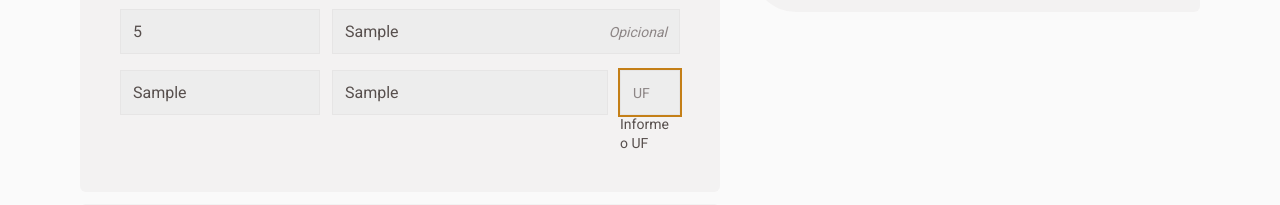
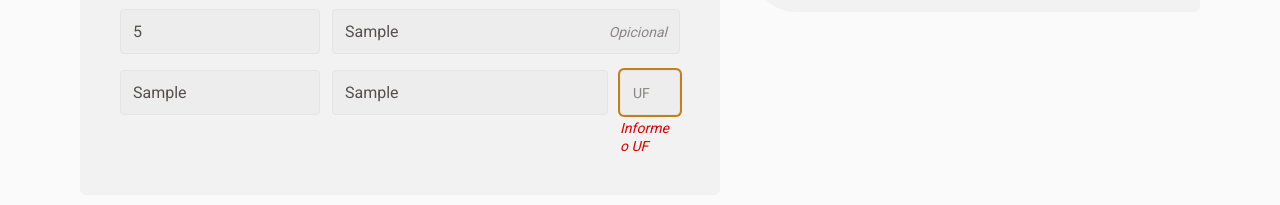
Before and after one commit to rnatu/coffee-delivery, a React (Vite) app: page /checkout in a window 1280 px wide. Both pictures are taken after typing "Sample", "Sample", "5", "Sample", "Sample", "Sample" into the empty fields and a click on the button "Confirmar Pedido". Shown: the part 410-615 px from the top of the page. Built offline with nearby package versions, Linux system fonts and the light colour scheme.

Commit message:
style(Input): add new css for error

```diff
--- a/src/pages/Checkout/components/AddressForm/Input.tsx
+++ b/src/pages/Checkout/components/AddressForm/Input.tsx
@@ -16,7 +16,18 @@ export const Input = forwardRef<HTMLInputElement, InputProps>(
           <InputStyled {...props} ref={ref} />
           {rightText && <RegularText size="s">{rightText}</RegularText>}
         </InputStyledContainer>
-        {error && <RegularText size="s">{error}</RegularText>}
+        {error && (
+          <RegularText
+            size="s"
+            style={{
+              color: '#db0000',
+              marginTop: '0.2rem',
+              fontStyle: 'italic',
+            }}
+          >
+            {error}
+          </RegularText>
+        )}
       </div>
     );
   },
--- a/src/pages/Checkout/components/AddressForm/styles.ts
+++ b/src/pages/Checkout/components/AddressForm/styles.ts
@@ -38,6 +38,8 @@ export const InputStyledContainer = styled.div`
   background-color: ${({ theme }) => theme.colors['base-input']};
   border: 1px solid ${({ theme }) => theme.colors['base-button']};
 
+  border-radius: 4px;
+
   &:focus-within {
     outline: 0;
     box-shadow: 0 0 0 2px ${(props) => props.theme.colors['brand-yellow-dark']};
```
